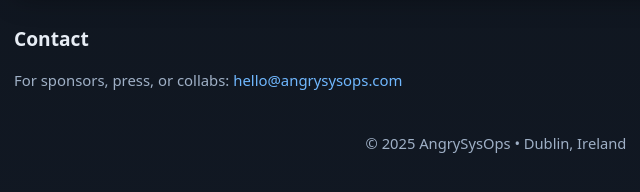
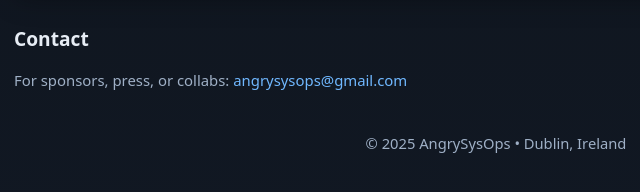
Before and after one commit to AngrySysOps/Welcome, a plain HTML site: page index.html in a window 1280 px wide. Shown: the part 1450-1642 px from the top of the page, 144-784 px from the left. Drawn offline with Linux system fonts and the light colour scheme.

Commit message:
Update index.html

```diff
--- a/index.html
+++ b/index.html
@@ -95,7 +95,7 @@
 
     <section class="section">
       <h2>Contact</h2>
-      <p class="kicker">For sponsors, press, or collabs: <a href="mailto:hello@angrysysops.com">hello@angrysysops.com</a></p>
+      <p class="kicker">For sponsors, press, or collabs: <a href="mailto:angrysysops@gmail.com">angrysysops@gmail.com</a></p>
     </section>
 
     <div class="footer">© <span id="y"></span> AngrySysOps • Dublin, Ireland</div>
```
